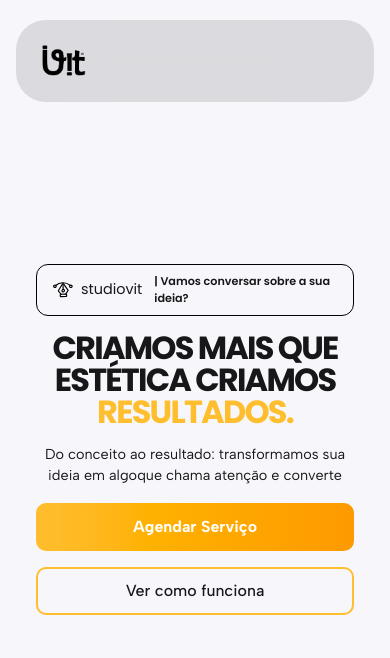
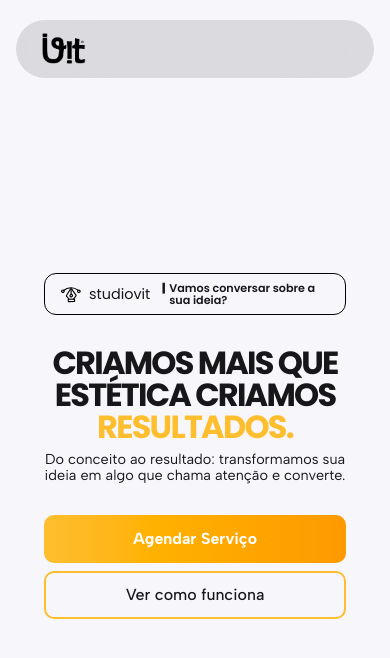
Before and after one commit to felipinx7/studiovit, a React (Vite) app: page / in a window 390 px wide. Shown: the top 658 px of the page. Built offline with nearby package versions, Linux system fonts and the light colour scheme.

Commit message:
fix: conserto de responsividade dos elementos da seção principal

```diff
--- a/src/components/layout/header.tsx
+++ b/src/components/layout/header.tsx
@@ -13,7 +13,7 @@ export function Header() {
   }
   return (
     <header className='fixed w-full px-4'>
-      <div className="z-[9999] flex h-auto items-center justify-between backdrop-blur-2xl rounded-[30px] bg-zinc-300/80 px-7 py-4 max-md:px-4">
+      <div className="z-[9999] flex h-auto items-center justify-between backdrop-blur-2xl rounded-[30px] bg-zinc-300/80 px-7 py-4 max-md:py-1 max-md:px-4">
         {/* HEADER DESKTOP  */}
 
         <div className="flex w-full items-center justify-between max-md:hidden">
--- a/src/components/ui/card-apresentacao.tsx
+++ b/src/components/ui/card-apresentacao.tsx
@@ -2,14 +2,14 @@ import { IconeDesinger } from '../../assets/icons/icone-designer'
 
 export function CardApresentacao() {
   return (
-    <article className=" flex h-auto w-full items-center justify-center gap-3 rounded-xl border border-black px-4 py-2">
+    <article className="mb-4 flex h-auto w-full items-center justify-center gap-3 rounded-xl border border-black px-4 py-2 leading-3">
       <div className="flex items-center justify-center gap-2">
         <IconeDesinger />
         <p className="font-ligth text-[0.9rem]">studiovit</p>
       </div>
 
-      <p className="text-[0.7rem] font-semibold">
-        | Vamos conversar sobre a sua ideia?
+      <p className="text-[0.7rem] gap-1 font-semibold flex">
+        <b className=''>|</b> Vamos conversar sobre a sua ideia?
       </p>
     </article>
   )
--- a/src/config/global.css
+++ b/src/config/global.css
@@ -277,10 +277,16 @@ body {
   overflow-x: hidden;
 }
 
-
 @media (max-width: 440px) {
   .responsive-heading {
     font-size: 2rem;
     line-height: 2rem;
   }
 }
+@media (max-width: 440px) {
+  .responsive-layout {
+    display: flex;
+    flex-direction: column;
+    gap: 0.5rem;
+  }
+}
--- a/src/pages/sections/secao-inicio.tsx
+++ b/src/pages/sections/secao-inicio.tsx
@@ -3,31 +3,33 @@ import { CardApresentacao } from '../../components/ui/card-apresentacao'
 
 export function SecaoInicio() {
   return (
-    <section className="relative z-10 flex h-auto w-full flex-col items-center pt-60 max-sm:justify-center">
+    <section className="relative z-10 flex h-auto max-md:h-screen w-full flex-col items-center pt-40 max-sm:pt-10 max-sm:justify-center max-sm:px-5">
       {/* container do conteúdo principal */}
-      <div className="flex flex-col max-sm:px-3 items-center justify-center gap-4 max-sm:pb-10">
+      <div className="flex flex-col items-center justify-center gap-4 max-sm:pb-10">
         {/* container do card de apresentação */}
         <div className="flex w-auto justify-center">
           <CardApresentacao />
         </div>
 
         {/* container de textos */}
+        <div className='flex flex-col gap-3 max-md:gap-2'>
           <div className="flex w-full justify-center">
-          <h1 className="w-[70%] responsive-heading  text-center text-[3.3rem] leading-15 font-bold tracking-[-0.11rem] max-md:w-full max-md:text-[3rem] max-md:leading-11">
+            <h1 className="responsive-heading w-[70%] text-center text-[3.3rem] leading-15 font-bold tracking-[-0.11rem] max-md:w-full max-md:text-[3rem] max-md:leading-11">
               CRIAMOS MAIS QUE ESTÉTICA CRIAMOS{' '}
               <b className="text-primary-100 font-bold">RESULTADOS.</b>
             </h1>
           </div>
-        <p className="font-family-secondary text-center text-[1.1rem] font-normal max-md:text-[0.9rem]">
-          Do conceito ao resultado: transformamos sua ideia em algo
+          <p className="font-family-secondary text-center text-[1.1rem] font-normal max-md:text-[0.9rem] max-md:leading-4">
+            Do conceito ao resultado: transformamos sua ideia em algo{" "}
             <br className="flex max-sm:hidden" />
-          que chama atenção e converte
+            que chama atenção e converte.
           </p>
+        </div>
 
         {/* container dos botões  */}
-        <div className="font-family-secondary flex items-center justify-center gap-4 max-sm:w-full max-sm:flex-col">
+        <div className="font-family-secondary responsive-layout mt-4 flex items-center justify-center gap-4 max-sm:w-full">
           <button className="from-primary-100 h-auto w-auto cursor-pointer rounded-[10px] bg-gradient-to-r to-amber-500 px-8 py-3 text-[1rem] font-bold text-white transition-all duration-300 ease-out hover:scale-105 hover:shadow-lg active:scale-95 max-sm:w-full max-sm:wrap-break-word">
-            <p className='break-all'>Agendar Serviço </p>
+            <p className="break-all">Agendar Serviço </p>
           </button>
           <button className="outline-primary-100 hover:bg-primary-100 hover:bg-opacity-10 h-auto w-auto cursor-pointer rounded-[10px] px-8 py-3 text-[1rem] font-medium outline outline-2 outline-offset-[-2px] transition-all duration-300 ease-out hover:scale-105 hover:shadow-lg active:scale-95 max-sm:w-full">
             <p>Ver como funciona</p>
```
Lines whose indentation alone changed are shown as unchanged.
